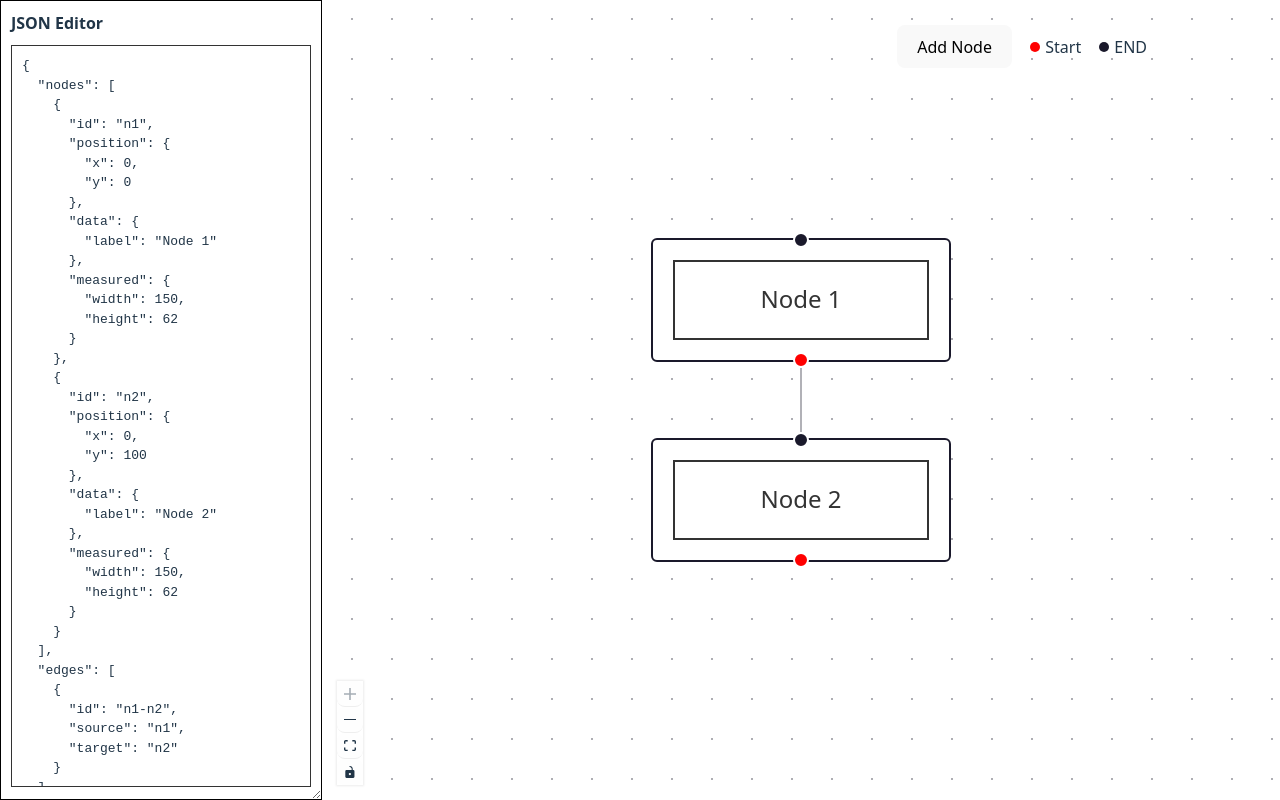
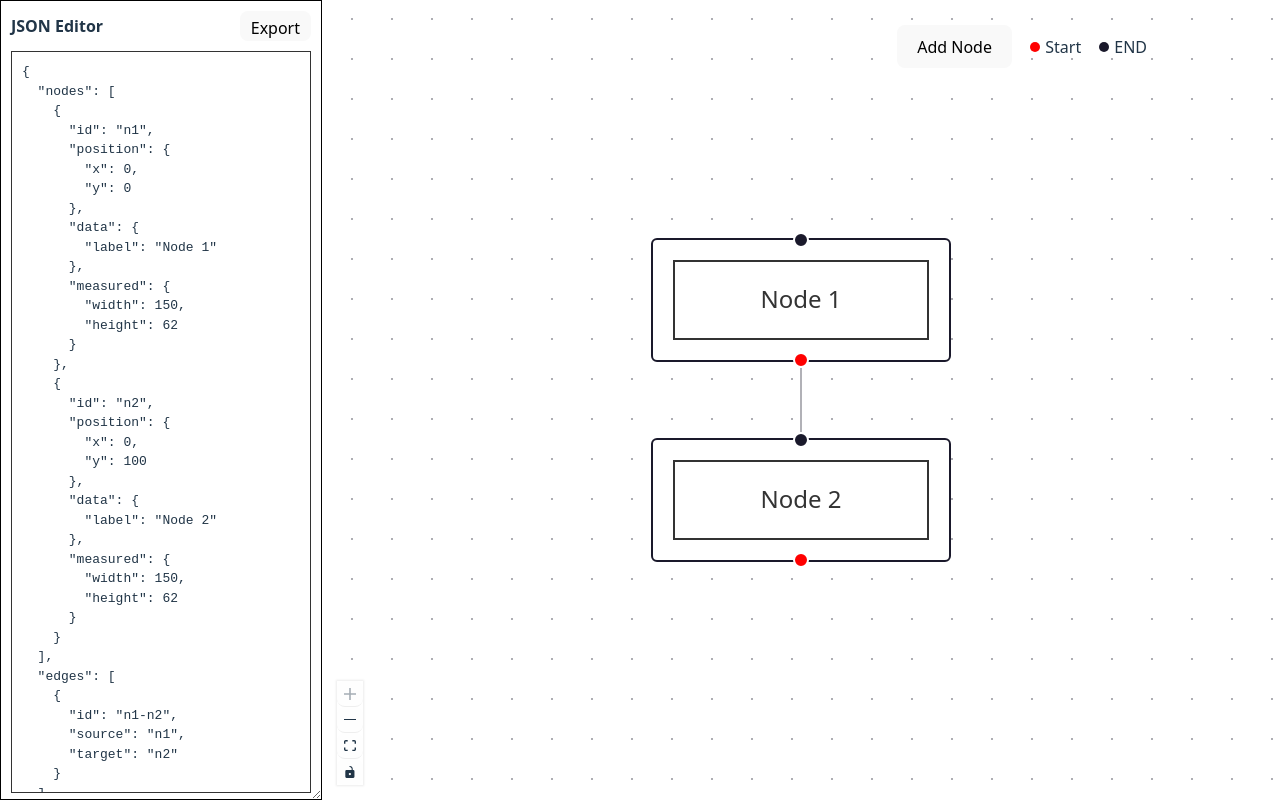
Before and after one commit to SurajjBhardwaj/Nodes-Edges, a React app: page / in a window 1280 px wide. Built offline with nearby package versions, Linux system fonts and the light colour scheme; the HTML template or start-up script is replaced by a standard one.

Commit message:
feat: Export Configuration Feature

```diff
--- a/src/Components/JSONEditor.jsx
+++ b/src/Components/JSONEditor.jsx
@@ -44,9 +44,17 @@ const JSONEditor = () => {
     editorRef.current.innerText = JSON.stringify(NodeConfigJson, null, 2);
   }, [NodeConfigJson]);
 
+  const handleExport = () => {
+    navigator.clipboard.writeText(JSON.stringify(NodeConfigJson, null, 2));
+    alert("JSON copied to clipboard!");
+  };
+
   return (
     <div className="json-editor-wrapper">
-      <strong>JSON Editor</strong>
+      <div className="json-editor-header">
+        <strong>JSON Editor</strong>
+        <button onClick={handleExport}>Export</button>
+      </div>
       <pre
         ref={editorRef}
         contentEditable
--- a/src/index.css
+++ b/src/index.css
@@ -77,7 +77,7 @@ button:focus-visible {
   resize: horizontal;
   overflow: auto;
   width: 300px;
-  min-width: 100px;
+  min-width: 200px;
   max-width: 500px;
   border: 1px solid black;
   padding: 10px;
@@ -91,6 +91,18 @@ button:focus-visible {
   border: 1px solid #333;
   padding: 10px;
   outline: none;
+}
+
+.json-editor-header {
+  display: flex;
+  justify-content: space-between;
+  align-items: center;
+
+  button {
+    height: 30px;
+    padding: 5px 10px;
+    text-align: center;
+  }
 }
 
 .playground {
```
